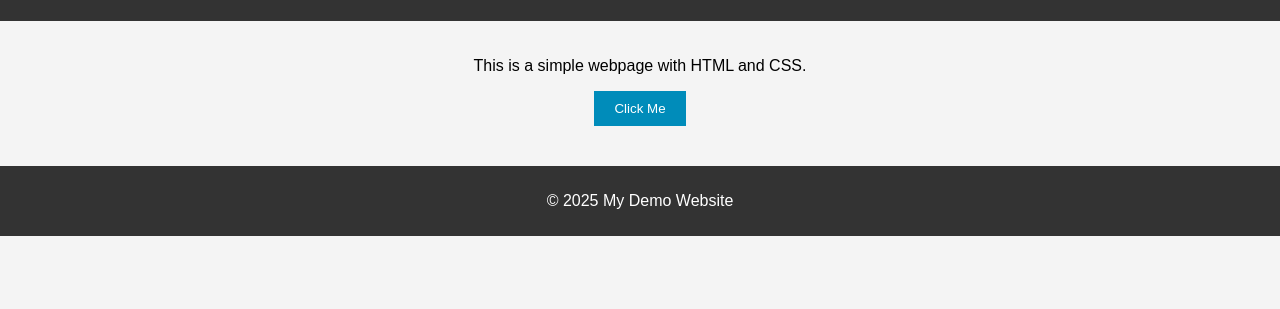
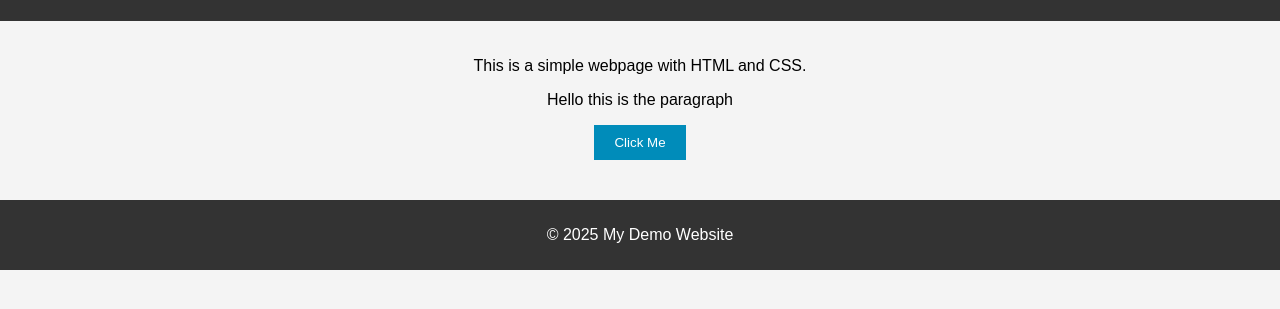
Before and after one commit to AnupamSingh2805/learning-web, a plain HTML site: page index.html in a window 1280 px wide. Shown: the part 99-408 px from the top of the page. Drawn offline with Linux system fonts and the light colour scheme.

Commit message:
updated file

```diff
--- a/index.html
+++ b/index.html
@@ -12,6 +12,7 @@
     </header>
     <main>
         <p>This is a simple webpage with HTML and CSS.</p>
+        <p>Hello this is the paragraph</p>
         <button>Click Me</button>
     </main>
     <footer>
```
